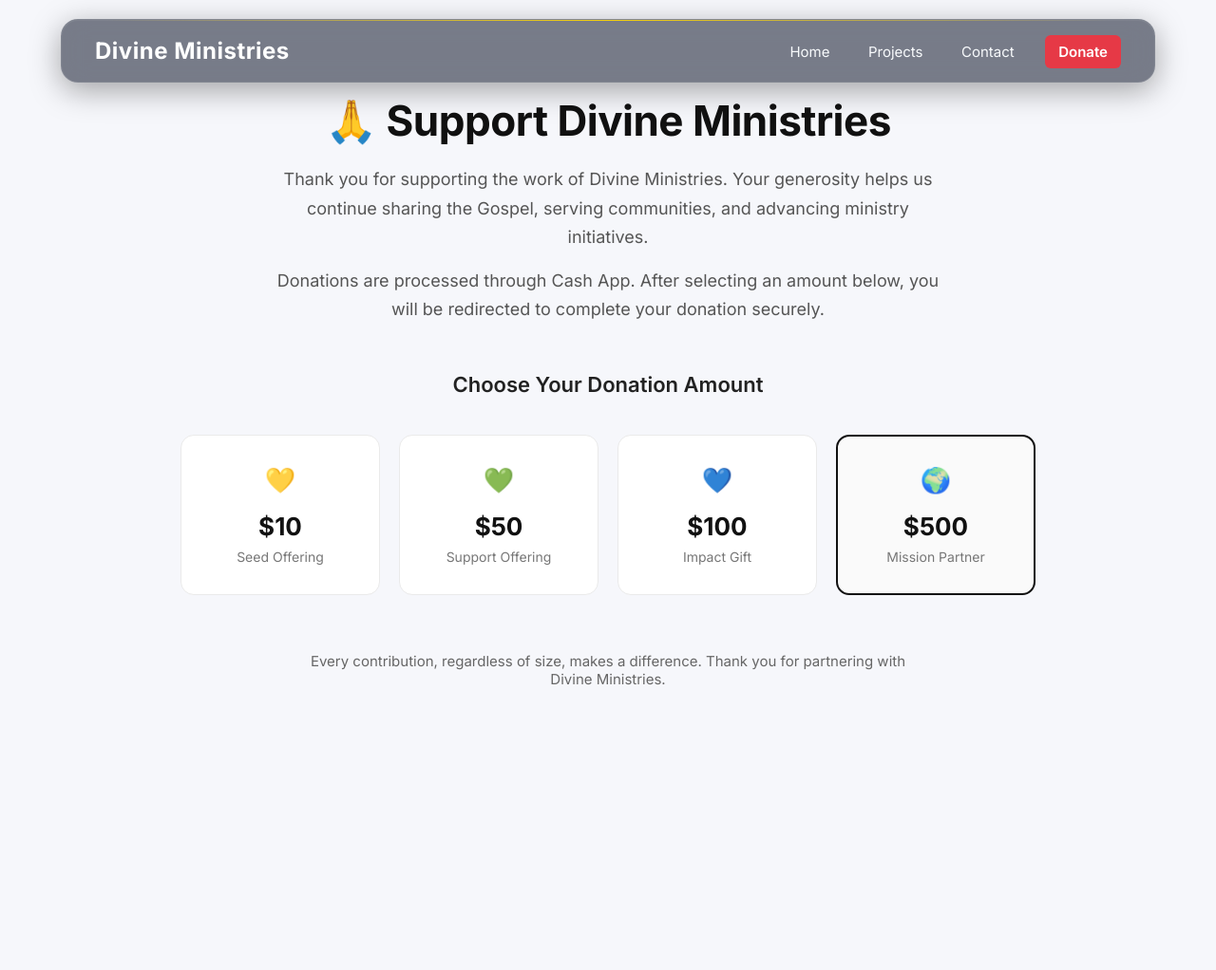
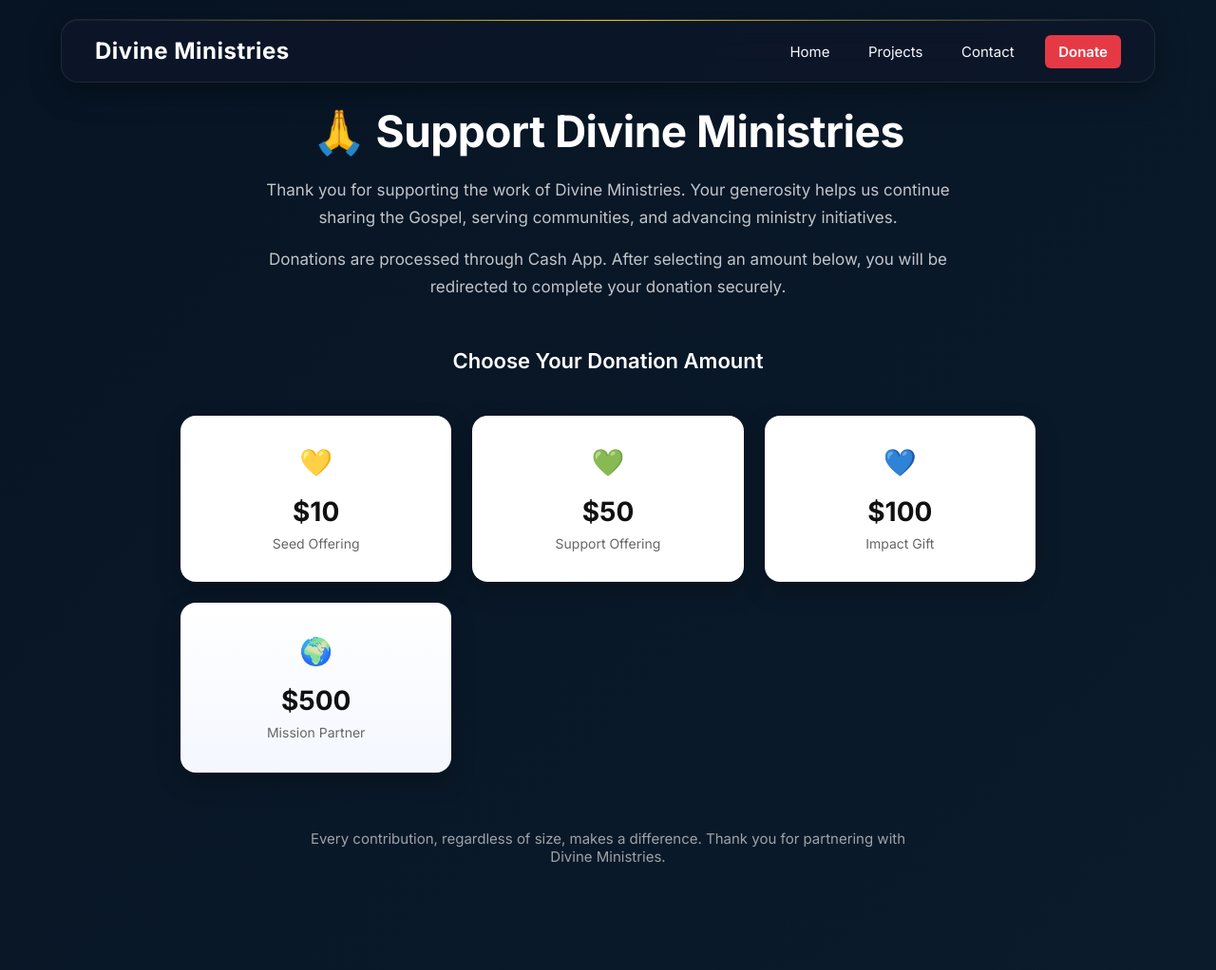
Before and after one commit to El-shaddaii/divine-ministries, a Django app: page /donate/ in a window 1280 px wide. Shown: the whole page at 95% size. Before the commit the page ends 722 px from the top, so only its background shows below. Run offline with Django 5.2, Linux system fonts and the light colour scheme.

Commit message:
Donations

```diff
--- a/core/static/css/style.css
+++ b/core/static/css/style.css
@@ -897,88 +897,97 @@
 .donate-btn:hover {
     background: #c92a35;
 }
+
 /* =========================
-   DONATION PAGE (PREMIUM CLEAN STYLE)
+   DONATION PAGE - PREMIUM NAVY THEME
 ========================= */
 
 .donate-section {
-    padding: 100px 20px;
-    background: #f6f7fb;
+    padding: 110px 20px;
+    background: linear-gradient(135deg, #071424, #0b1b2b);
     text-align: center;
     font-family: 'Inter', sans-serif;
 }
 
+/* CONTAINER */
 .container {
     max-width: 900px;
     margin: 0 auto;
 }
 
-/* TITLE */
+/* =========================
+   TEXT STYLES
+========================= */
+
 .donate-title {
-    font-size: 44px;
+    font-size: 46px;
     font-weight: 700;
-    color: #111;
+    color: #ffffff;
     margin-bottom: 20px;
     letter-spacing: -0.5px;
 }
 
-/* TEXT */
 .donate-intro,
 .donate-info {
-    font-size: 18px;
-    color: #555;
+    font-size: 17px;
+    color: rgba(255,255,255,0.75);
     line-height: 1.7;
-    max-width: 700px;
+    max-width: 720px;
     margin: 0 auto 15px auto;
 }
 
-/* SUBTITLE */
 .donate-subtitle {
     margin-top: 50px;
     font-size: 22px;
     font-weight: 600;
-    color: #222;
+    color: #ffffff;
 }
 
-/* GRID */
+/* =========================
+   GRID LAYOUT
+========================= */
+
 .donation-options {
-    margin-top: 40px;
+    margin-top: 45px;
     display: grid;
     grid-template-columns: repeat(auto-fit, minmax(210px, 1fr));
-    gap: 20px;
+    gap: 22px;
 }
 
-/* CARD */
+/* =========================
+   DONATION CARDS
+========================= */
+
 .donate-card {
-    background: #fff;
-    border: 1px solid #eaeaea;
-    border-radius: 14px;
-    padding: 30px 20px;
+    background: #ffffff;
+    border-radius: 16px;
+    padding: 32px 22px;
     text-decoration: none;
-    color: inherit;
+    color: #111;
     transition: all 0.25s ease;
     display: flex;
     flex-direction: column;
     align-items: center;
     justify-content: center;
+
+    box-shadow: 0 10px 25px rgba(0,0,0,0.25);
 }
 
 .donate-card:hover {
-    transform: translateY(-6px);
-    border-color: #d6d6d6;
-    box-shadow: 0 10px 25px rgba(0,0,0,0.08);
+    transform: translateY(-8px);
+    box-shadow: 0 18px 40px rgba(0,0,0,0.35);
 }
 
 /* ICON */
 .icon {
-    font-size: 26px;
+    font-size: 28px;
     margin-bottom: 10px;
     opacity: 0.9;
 }
 
 /* AMOUNT */
 .donate-card h3 {
-    font-size: 26px;
+    font-size: 28px;
     margin: 8px 0;
     font-weight: 700;
     color: #111;
@@ -987,21 +996,52 @@
 /* DESCRIPTION */
 .donate-card p {
     font-size: 14px;
-    color: #777;
+    color: #666;
 }
 
-/* HIGHLIGHT (MISSION PARTNER) */
+/* =========================
+   SPECIAL CARD (MISSION PARTNER)
+========================= */
+
 .donate-card.highlight {
-    border: 2px solid #111;
-    background: #fafafa;
+    border: 2px solid rgba(255,255,255,0.25);
+    background: linear-gradient(180deg, #ffffff, #f4f7ff);
+    position: relative;
 }
 
-/* THANK YOU TEXT */
+/* subtle glow effect */
+.donate-card.highlight::before {
+    content: "";
+    position: absolute;
+    inset: -2px;
+    border-radius: 16px;
+    background: radial-gradient(circle at top, rgba(255,255,255,0.2), transparent 60%);
+    z-index: -1;
+}
+
+/* =========================
+   THANK YOU TEXT
+========================= */
+
 .thank-you {
     margin-top: 60px;
     font-size: 15px;
-    color: #666;
+    color: rgba(255,255,255,0.6);
     max-width: 650px;
     margin-left: auto;
     margin-right: auto;
 }
+
+/* =========================
+   MOBILE FIXES
+========================= */
+
+@media (max-width: 600px) {
+    .donate-title {
+        font-size: 34px;
+    }
+
+    .donate-card {
+        padding: 26px 18px;
+    }
+}
```
Also changed, not shown: 1 other file.
